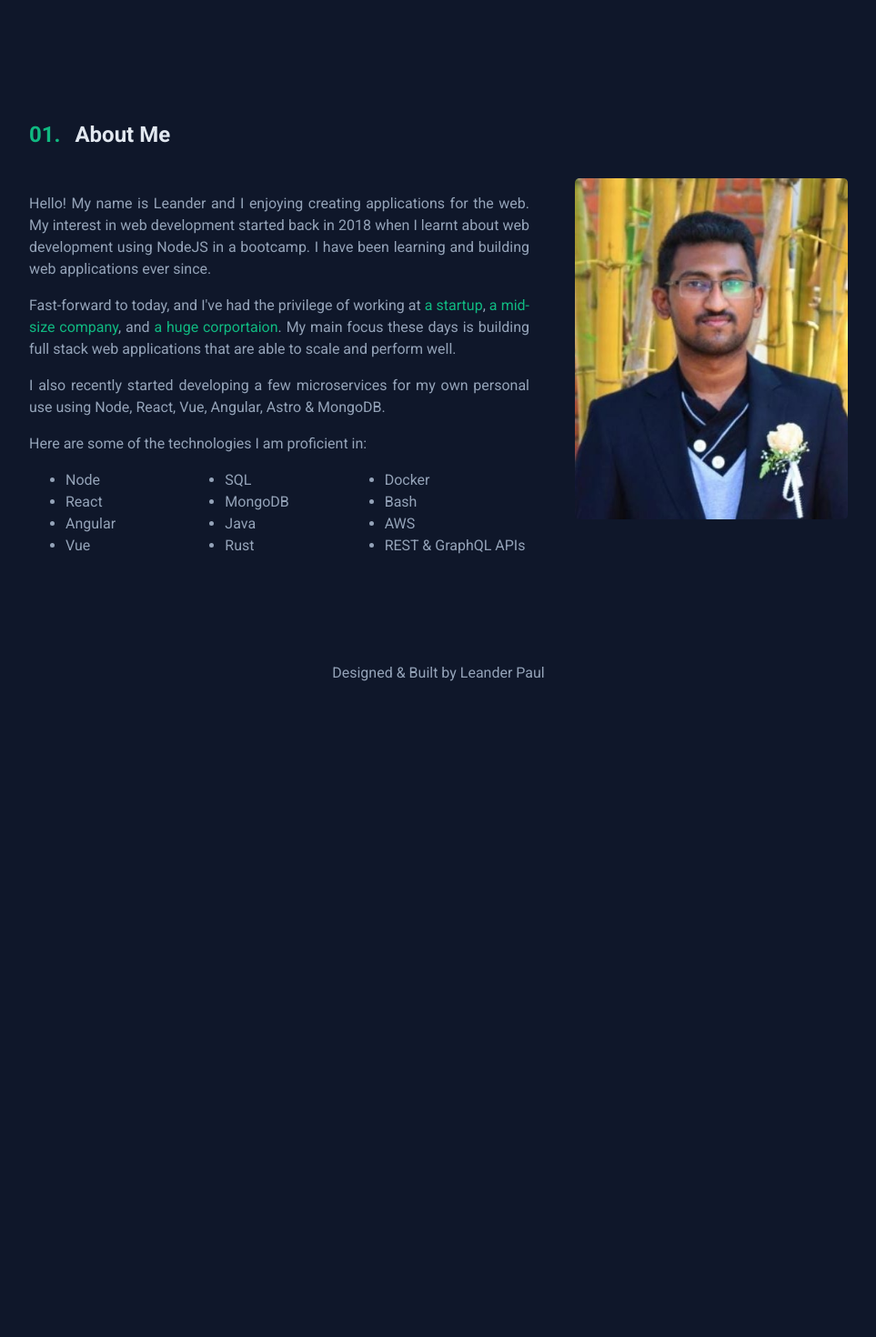
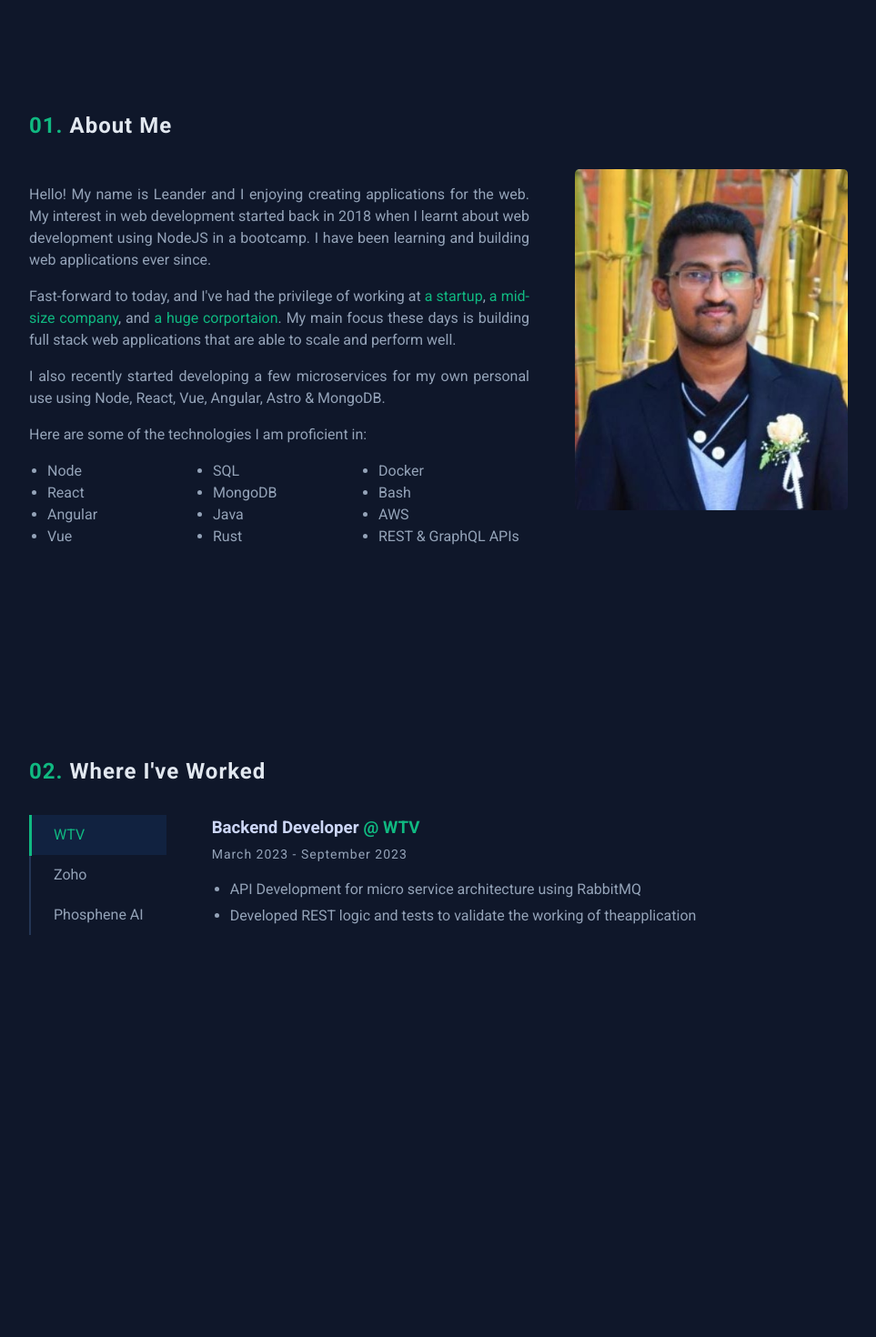
Before and after one commit to leanderpaul/leanderpaul.github.io, a Vue app: page / in a window 1280 px wide. Shown: the part 680-2150 px from the top of the page at 91% size, without its empty margins (158-1121 px from the left). Before the commit the page ends 1432 px from the top, so only its background shows below. Built offline with nearby package versions, Linux system fonts and the light colour scheme.

Commit message:
feat: experience section

```diff
--- a/src/App.vue
+++ b/src/App.vue
@@ -4,6 +4,7 @@ import Navbar from './components/navbar.component.vue';
 import Intro from './components/intro.component.vue';
 import AboutMe from './components/about-me.component.vue';
 import Footer from './components/footer.component.vue';
+import Experience from './components/experience.component.vue';
 </script>
 
 <template>
@@ -12,6 +13,7 @@ import Footer from './components/footer.component.vue';
   <div class="container">
     <Intro />
     <AboutMe />
+    <Experience />
   </div>
   <Footer />
 </template>
--- a/src/assets/main.css
+++ b/src/assets/main.css
@@ -1,6 +1,7 @@
 :root {
   --background-default: #0f172a;
   --text-default: #94a3b8;
+  --text-light: #ccd6f6;
   --text-lighter: #e2e8f0;
 
   --color-primary: #10b981;
@@ -17,6 +18,7 @@ body,
   height: 100%;
   line-height: 1.5;
   scroll-behavior: smooth;
+  counter-reset: section;
 }
 
 h1,
@@ -29,9 +31,12 @@ h6 {
 }
 
 h1,
-h2,
-.text-light {
+h2 {
   color: var(--text-lighter);
+}
+
+h3 {
+  color: var(--text-light);
 }
 
 .font-larger {
@@ -80,3 +85,25 @@ a:hover {
   color: var(--background-default);
   background-color: var(--color-primary);
 }
+
+.heading {
+  font-size: 1.5rem;
+  font-weight: 700;
+  color: var(--text-lighter);
+  margin-bottom: 30px;
+  letter-spacing: 1px;
+}
+
+.heading::before {
+  color: var(--color-primary);
+  counter-increment: section;
+  content: '0' counter(section) '. ';
+}
+
+.section {
+  scroll-margin-top: 90px;
+  margin: auto;
+  padding-top: 70px;
+  max-width: 900px;
+  min-height: calc(100vh - 160px);
+}
--- a/src/components/about-me.component.vue
+++ b/src/components/about-me.component.vue
@@ -1,9 +1,6 @@
 <template>
-  <div id="about">
-    <div class="title">
-      <span>01.</span>
-      About Me
-    </div>
+  <div id="about" class="section">
+    <div class="heading">About Me</div>
     <div class="content">
       <div class="profile">
         <p>
@@ -42,24 +39,6 @@
   </div>
 </template>
 <style scoped>
-#about {
-  scroll-margin-top: 90px;
-  margin: 80px auto 0px auto;
-  max-width: 900px;
-}
-
-.title {
-  font-size: 1.5rem;
-  font-weight: 700;
-  color: var(--text-lighter);
-  margin-bottom: 30px;
-}
-
-.title span {
-  color: var(--color-primary);
-  margin-right: 10px;
-}
-
 .content {
   display: flex;
   gap: 50px;
@@ -86,6 +65,7 @@ img {
 }
 
 ul {
+  padding-left: 20px;
   columns: 3;
 }
 </style>
--- a/src/components/cursor-highlighter.component.vue
+++ b/src/components/cursor-highlighter.component.vue
@@ -14,7 +14,7 @@ onMounted(() => window.addEventListener('mousemove', handleMouseMove));
 
 <style scoped>
 div {
-  box-shadow: 0 0 250px 250px #1b294b;
+  box-shadow: 0 0 250px 250px #131d35;
   position: fixed;
   pointer-events: none;
   z-index: 1;
--- /dev/null
+++ b/src/components/experience.component.vue
@@ -0,0 +1,149 @@
+<script lang="ts" setup>
+import { onMounted, reactive } from 'vue';
+
+const activeIndicatorStyle = reactive<{ top?: string }>({});
+const getTabTitles = () => document.querySelectorAll('.tab-title button') as NodeListOf<HTMLButtonElement>;
+const getTabContents = () => document.querySelectorAll('.tab-content > div') as NodeListOf<HTMLDivElement>;
+const activate = (state: boolean, element: HTMLElement) => (state ? element.classList.add('active') : element.classList.remove('active'));
+
+function handleClick(event: MouseEvent) {
+  const btn = event.target as HTMLButtonElement;
+  activeIndicatorStyle.top = `${btn.offsetTop}px`;
+  getTabTitles().forEach(tabTitle => activate(btn === tabTitle, tabTitle));
+  getTabContents().forEach(tabContent => activate(btn.dataset.target === tabContent.id, tabContent));
+}
+
+onMounted(() => {
+  const tabTitles = getTabTitles();
+  activeIndicatorStyle.top = `${tabTitles[0]?.offsetTop}px`;
+  tabTitles.forEach(tabTitle => tabTitle.addEventListener('click', handleClick));
+});
+</script>
+<template>
+  <div id="experience" class="section">
+    <div class="heading">Where I've Worked</div>
+    <div class="content">
+      <div class="tab-title">
+        <button class="active" data-target="wtv">WTV</button>
+        <button data-target="zoho">Zoho</button>
+        <button data-target="phosphene-ai">Phosphene AI</button>
+        <div :style="activeIndicatorStyle" class="active-indicator"></div>
+      </div>
+      <div class="tab-content">
+        <div id="wtv" class="active">
+          <h3>
+            <span>Backend Developer</span>
+            <span class="company">@ <a href="https://wtvglobal.com">WTV</a></span>
+          </h3>
+          <p>March 2023 - September 2023</p>
+          <ul>
+            <li>API Development for micro service architecture using RabbitMQ</li>
+            <li>Developed REST logic and tests to validate the working of theapplication</li>
+          </ul>
+        </div>
+        <div id="zoho">
+          <h3>
+            <span>Member Technical Staff</span>
+            <span class="company">@ <a href="https://zoho.com">Zoho</a></span>
+          </h3>
+          <p>January 2020 - August 2022</p>
+          <ul>
+            <li>API Development using XML for internal service teams</li>
+            <li>Maintained Redis Cache in Accounts for all API queries</li>
+          </ul>
+        </div>
+        <div id="phosphene-ai">
+          <h3>
+            <span>Full Stack Developer</span>
+            <span class="company">@ <a href="https://www.linkedin.com/company/phosphene-ai">Phosphene AI</a></span>
+          </h3>
+          <p>April 2018 - January 2020</p>
+          <ul>
+            <li>Maintained positive work ethic and commitment to providingexcellent service</li>
+            <li>Designed the API and Database design for the application</li>
+            <li>Developed the back-end server using Express, NodeJS andMongoDB</li>
+            <li>Deployed the application to AWS and setup the internal VPCnetworking routes and SSL certificates</li>
+          </ul>
+        </div>
+      </div>
+    </div>
+  </div>
+</template>
+<style scoped>
+.content {
+  display: flex;
+  gap: 50px;
+  text-align: justify;
+}
+
+.tab-title {
+  display: flex;
+  flex-direction: column;
+}
+
+.tab-title > button {
+  background: none;
+  color: inherit;
+  border: none;
+  border-left: 2px solid #233554;
+  padding: 10px 25px;
+  font: inherit;
+  cursor: pointer;
+  width: 100%;
+  text-align: left;
+}
+
+.tab-title > button:hover {
+  background-color: #112240;
+  color: var(--color-primary);
+}
+
+.tab-title > button.active {
+  background-color: #112240;
+  color: var(--color-primary);
+}
+
+.active-indicator {
+  position: absolute;
+  background-color: var(--color-primary);
+  transition: top 0.2s ease-in-out;
+  width: 3px;
+  height: 45px;
+}
+
+.tab-content {
+  flex-basis: min-content;
+  flex-grow: 1;
+}
+
+.tab-content > div {
+  display: none;
+}
+
+.tab-content > div.active {
+  display: block;
+}
+
+.tab-content .company {
+  margin-left: 5px;
+  color: var(--color-primary);
+}
+
+.tab-content .company a {
+  color: var(--color-primary);
+}
+
+.tab-content p {
+  font-size: 14px;
+  margin-top: 5px;
+  letter-spacing: 1px;
+}
+
+.tab-content ul {
+  padding-left: 20px;
+}
+
+.tab-content li {
+  margin-bottom: 5px;
+}
+</style>
```
